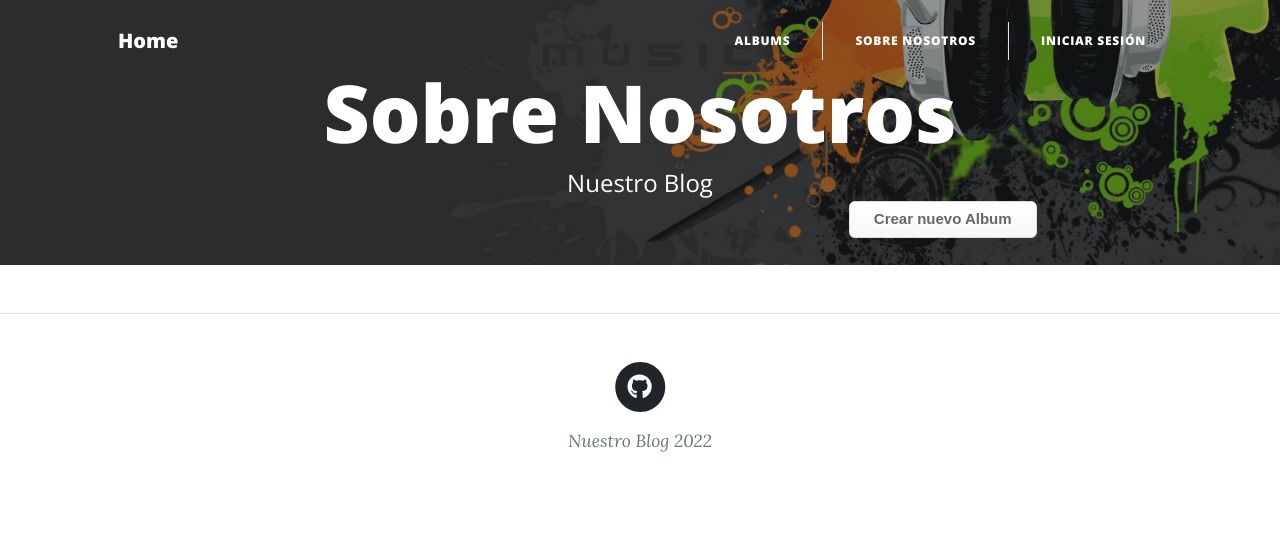
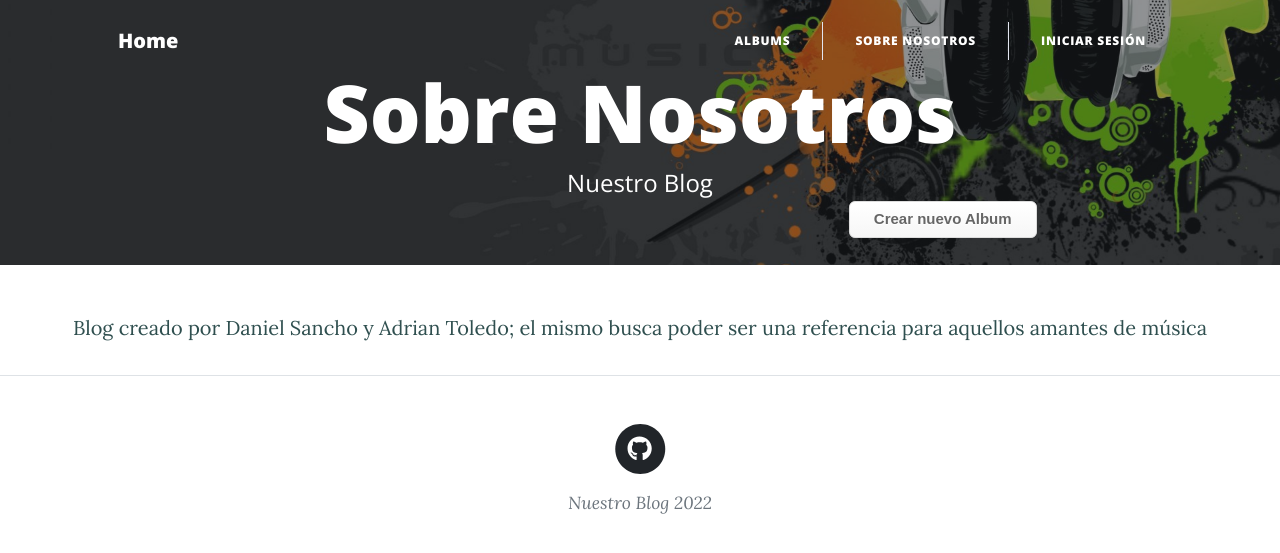
Before and after one commit to carlosdanielsancho/FInalProject, a Django app: template our_blog/nosotros/templates/nosotros/nosotros.html in a window 1280 px wide. Shown: the top 553 px of the page. Run offline with Django 3.2, Linux system fonts and the light colour scheme; the template is opened without the code that fills it, so the values that code supplies are empty; some libraries are stand-ins or nearby versions.

Commit message:
Sobre Nosotros Listo

```diff
--- a/our_blog/home/forms.py
+++ b/our_blog/home/forms.py
@@ -1,3 +1,4 @@
+
 from django import forms
 from django.contrib.auth.forms import UserCreationForm, UserChangeForm
 from django.contrib.auth.models import User
--- a/our_blog/nosotros/templates/nosotros/nosotros.html
+++ b/our_blog/nosotros/templates/nosotros/nosotros.html
@@ -19,7 +19,11 @@ About
         </div>
         <a class="button_custom" href="{% url 'album:album-add' %}">Crear nuevo Album</a>
     </div>
+
 </header>
+
+<p align="center" style="color:darkslategray;" >Blog creado por Daniel Sancho y Adrian Toledo; el mismo busca poder ser una referencia para aquellos amantes de música</p>
+
 {% endblock %}
 
 
```
Also changed, not shown: our_blog/media/album/master.jpg (added).
